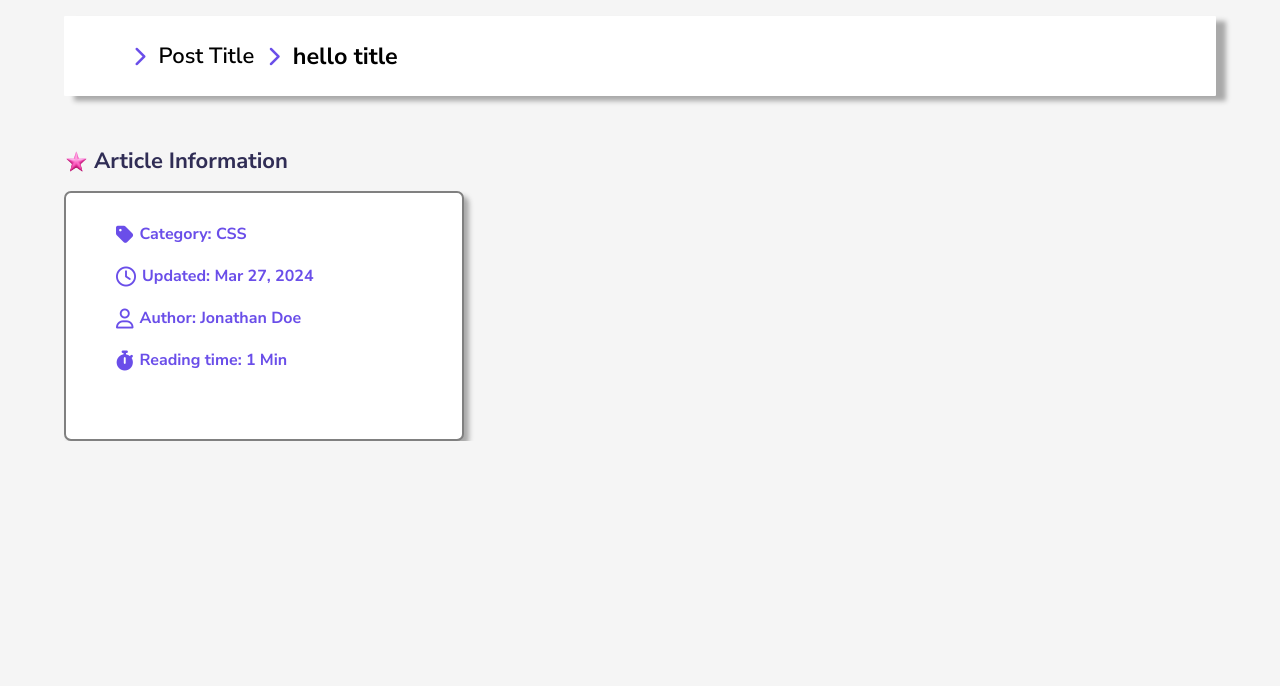
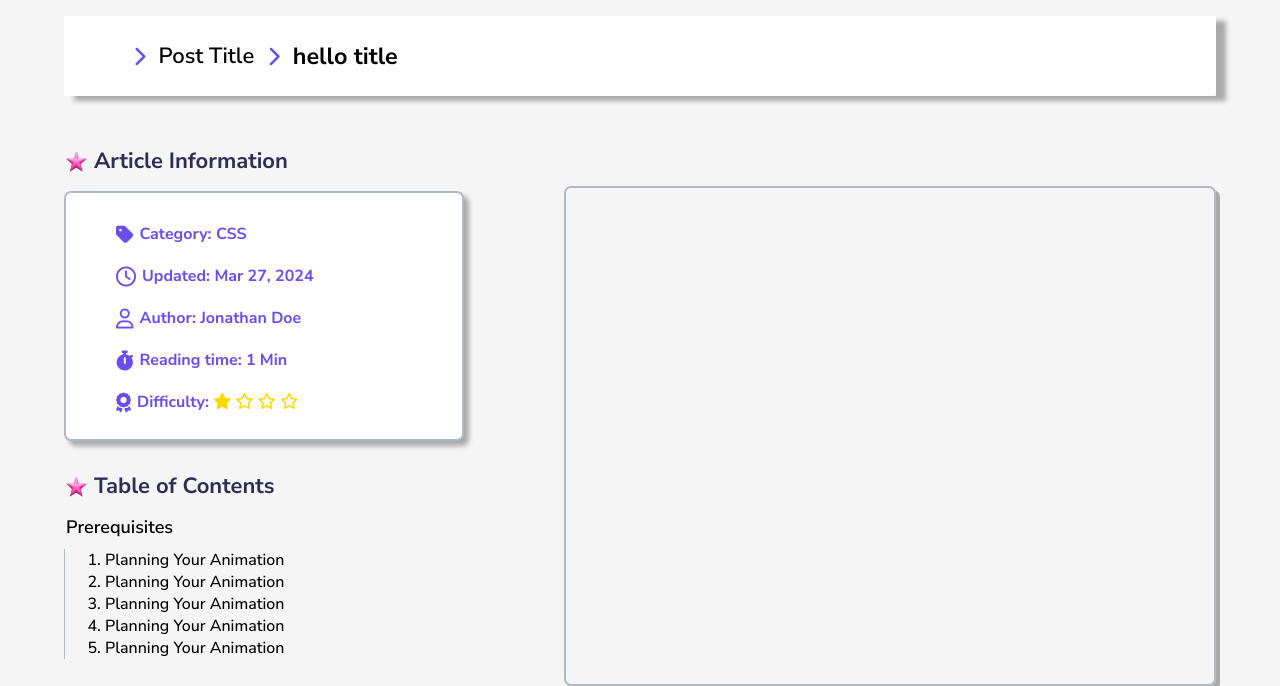
Before and after one commit to ronobir84/EchoPost, a PHP site: page /EchoPost/Assets/Components/single_post.php in a window 1280 px wide. Shown: the part 414-1100 px from the top of the page. Before the commit the page ends 855 px from the top, so only its background shows below. Run offline with PHP 8.4, Linux system fonts and the light colour scheme; some web fonts are replaced.

Commit message:
post min css all most now

```diff
--- a/Assets/Components/post_min.php
+++ b/Assets/Components/post_min.php
@@ -28,7 +28,7 @@
     .Article_box_min {
         width: 400px;
         height: 250px;
-        border: 2px solid gray;
+        border: 2px solid #b0b9c5;
         padding: 30px 0px 0px 50px;
         background-color: white;
         box-shadow: 5px 5px 5px darkgray;
@@ -54,11 +54,59 @@
         color: #6A4EE9;
 
     }
+
+    .fa-star {
+        color: gold;
+    }
+
+    .p_title {
+        font-size: large;
+        margin-top: 14px;
+        margin-left: 2px;
+        font-weight: 600;
+
+    }
+
+    .new_ol {
+        margin-left: 40px;
+        font-size: medium;
+        font-weight: 500;
+        margin-top: 10px;
+
+
+
+
+
+    }
+
+    .border-div {
+        border-left: 1px solid #b0b9c5;
+    }
+
+
+    .flex_min_container {
+        display: flex;
+        justify-content: space-between;
+        gap: 100px;
+    }
+
+    .post_container {
+        width: 80%;
+        height: 500px;
+        box-shadow: 4px 4px  darkgray;
+        border-radius: 7px;
+        border: 2px solid #b0b9c5;
+        margin-top: 40px;
+
+
+
+    }
 </style>
 
 
 
 <section class="min_container">
+    <div class="flex_min_container">
         <!-- post right side -->
         <div>
             <!-- Article  -->
@@ -88,6 +136,41 @@
 
                         <h4 class="Category_name">Reading time: 1 Min</h4>
                     </div>
+                    <div class="Category_min">
+                        <i class="fa-solid fa-award  fa-lg"></i>
+
+                        <h4 class="Category_name">Difficulty: <span class="fa fa-star checked"></span>
+                            <span class="fa-regular fa-star checked"></span>
+
+                            <span class="fa-regular fa-star checked"></span>
+                            <span class="fa-regular fa-star"></span>
+
+                        </h4>
+                    </div>
+                </div>
+
+            </div>
+
+
+            <!-- table of Contents -->
+            <div>
+                <div style="margin-top: 30px;" class="Article_flex">
+                    <img class="star_img" src="http://localhost/EchoPost/Assets/Images/footer_image/pink-star (1).png" alt="">
+                    <h3 class="Article_h3">Table of Contents</h3>
+
+                </div>
+                <div>
+                    <p class="p_title">Prerequisites</p>
+                    <div class="border-div">
+                        <ol class="new_ol">
+                            <li> Planning Your Animation</li>
+                            <li> Planning Your Animation</li>
+                            <li> Planning Your Animation</li>
+                            <li> Planning Your Animation</li>
+                            <li> Planning Your Animation</li>
+                        </ol>
+                    </div>
+
                 </div>
 
             </div>
@@ -103,7 +186,14 @@
 
 
         <!-- post left side -->
-    <div>
+
+
+        <div class="post_container">
+            <!-- min content -->
+
+
+
 
         </div>
+    </div>
 </section>
--- a/Assets/Components/side_post.php
+++ b/Assets/Components/side_post.php
@@ -51,7 +51,7 @@
 
                     </div>
                     <!-- second section -->
-                    <div class=" pt-12">
+                    <div class=" pt-12 ">
                         <div>
                             <a href="Assets/Components/single_post.php?id=<?php echo $row['post_id']?>">
                                 <h1 class="text-2xl font-bold text-black hover:underline duration-300"><?php echo $row['post_title'] ?></h1>
```
Lines whose indentation alone changed are shown as unchanged.
